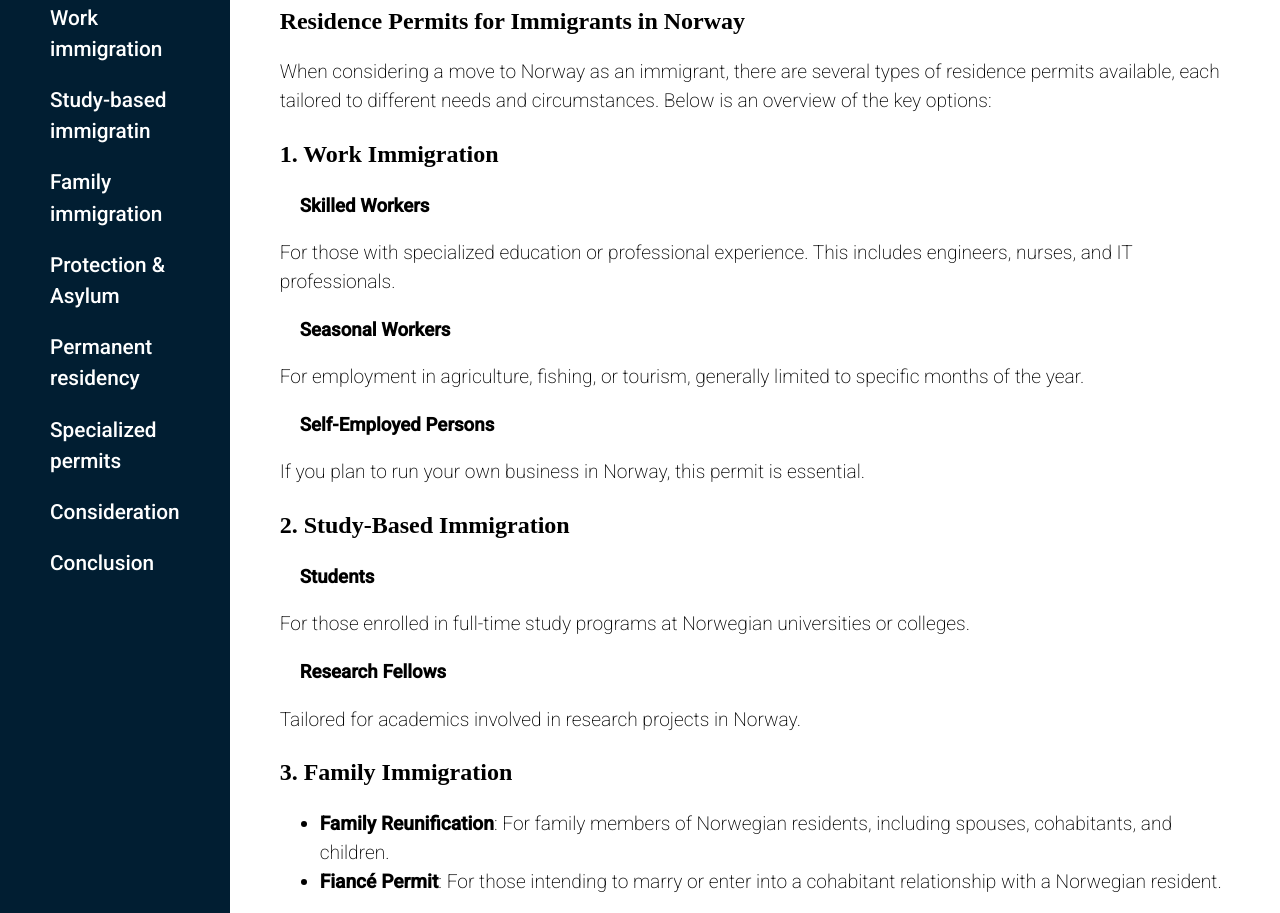
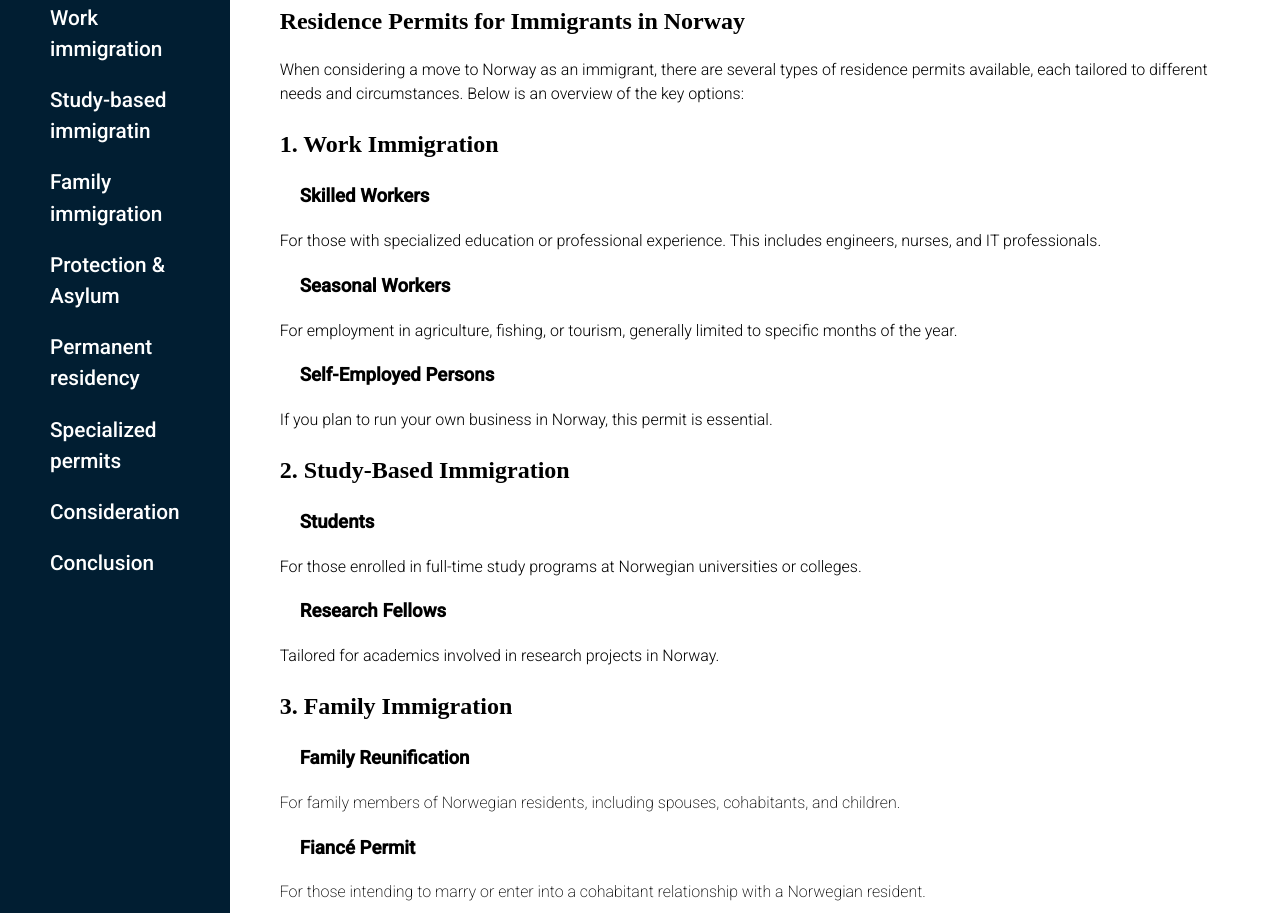
Before and after one commit to evzistara/everything-norway, an Eleventy site: page moving/residence-permit.html in a window 1280 px wide. Shown: the part 487-1400 px from the top of the page. Built offline with nearby package versions, Linux system fonts and the light colour scheme; Eleventy itself is replaced by a stand-in of ours; files that its build step writes are made by us from their sources; a web font is replaced by a local one.

Commit message:
Update font article

```diff
--- a/moving/residence-permit.html
+++ b/moving/residence-permit.html
@@ -48,16 +48,15 @@ name: CHOOSING RESIDENCE PERMIT
     <h2 class="article__heading" id="Family immigration">
       3. Family Immigration
     </h2>
-    <ul>
-      <li>
-        <strong>Family Reunification</strong>: For family members of Norwegian
+    <h3 class="article__sub-heading">Family Reunification</h3>
+
+       For family members of Norwegian
         residents, including spouses, cohabitants, and children.
-      </li>
-      <li>
-        <strong>Fianc&eacute; Permit</strong>: For those intending to marry or
+        <h3 class="article__sub-heading">Fiancé Permit</h3>
+
+        For those intending to marry or
         enter into a cohabitant relationship with a Norwegian resident.
-      </li>
-    </ul>
+
 
     <h2 class="article__heading" id="Protection & Asylum">
       4. Protection and Asylum
--- a/scss/_article.scss
+++ b/scss/_article.scss
@@ -48,5 +48,6 @@
 
 .article p,
 .article li {
-  font-size: 1.2rem;
+  font-size: 1rem;
+  font-weight: 300;
 }
```
Also changed, not shown: css/style.css, 1 other file.
